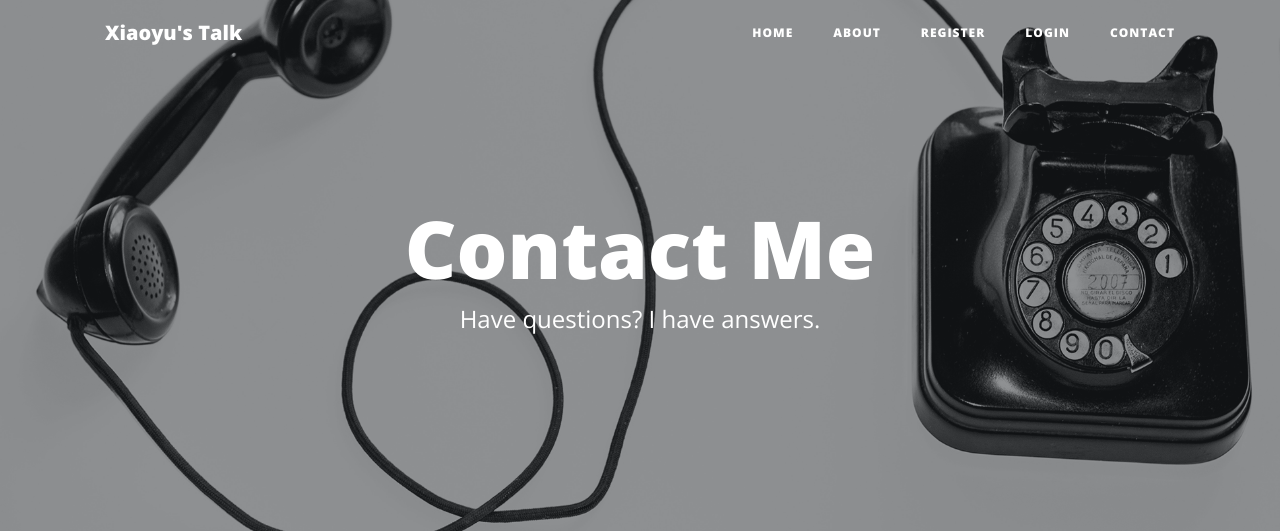
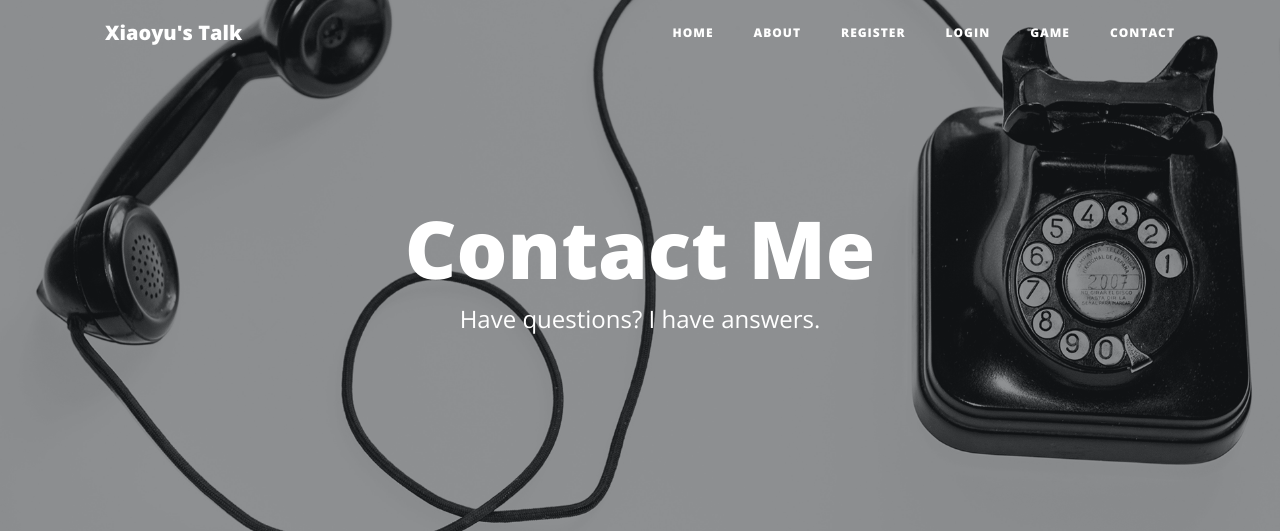
Before and after one commit to AamanPrime/Aaman_Blog, a Flask app: page /contact in a window 1280 px wide. Shown: the top 531 px of the page. Run offline with Flask 2, Linux system fonts and the light colour scheme; parts of the project's set-up code (start-up, migrations or seed data) failed here and were passed over; some libraries are stand-ins or nearby versions.

Commit message:
Update base.html

```diff
--- a/templates/base.html
+++ b/templates/base.html
@@ -55,6 +55,9 @@
               <a class="nav-link" href="{{ url_for('logout') }}">Logout</a>
             </li>
           {% endif %}
+          <li class="nav-item">
+            <a class="nav-link" href="/game">Game</a>
+          </li>
           <li class="nav-item">
             <a class="nav-link" href="/contact">Contact</a>
           </li>
```
